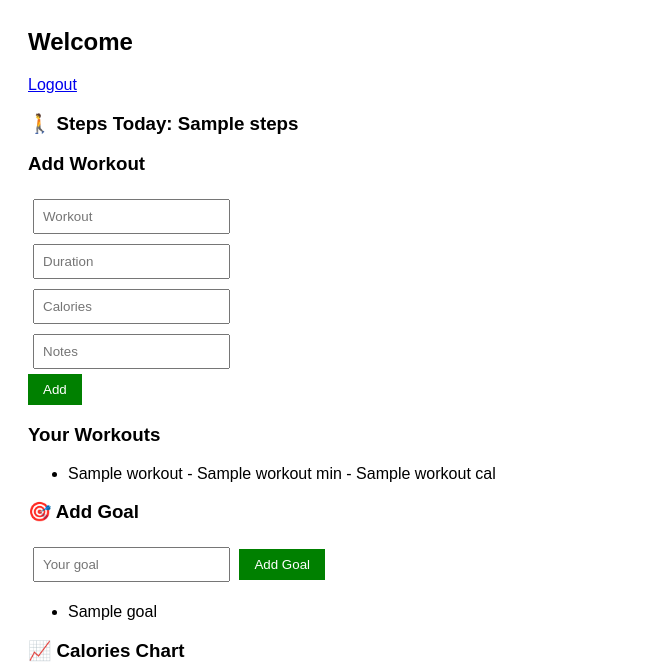
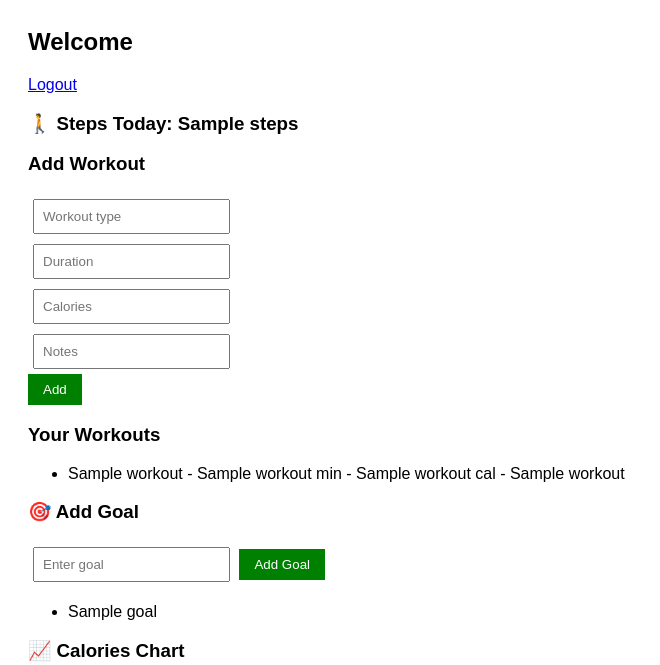
Before and after one commit to rajeshjhenkar338-byte/Fitness-app, a Flask app: template templates/dashboard.html in a window 1280 px wide. Shown: the top 665 px of the page, without its empty margins (0-660 px from the left). Run offline with Flask 3, Linux system fonts and the light colour scheme; the template is opened without the code that fills it: most values are stand-ins (such as "Sample title", 1, 10 or a date in 2020).

Commit message:
Update workout input placeholders and goal input

```diff
--- a/templates/dashboard.html
+++ b/templates/dashboard.html
@@ -9,7 +9,7 @@
 
 <h3>Add Workout</h3>
 <form method="POST">
-  <input name="workout" placeholder="Workout"><br>
+  <input name="workout" placeholder="Workout type"><br>
   <input name="duration" placeholder="Duration"><br>
   <input name="calories" placeholder="Calories"><br>
   <input name="notes" placeholder="Notes"><br>
@@ -19,13 +19,13 @@
 <h3>Your Workouts</h3>
 <ul>
 {% for w in workouts %}
-  <li>{{w[2]}} - {{w[3]}} min - {{w[4]}} cal</li>
+  <li>{{w[2]}} - {{w[3]}} min - {{w[4]}} cal - {{w[6]}}</li>
 {% endfor %}
 </ul>
 
 <h3>🎯 Add Goal</h3>
 <form action="/add_goal" method="POST">
-  <input name="goal" placeholder="Your goal">
+  <input name="goal" placeholder="Enter goal">
   <button>Add Goal</button>
 </form>
 
```
